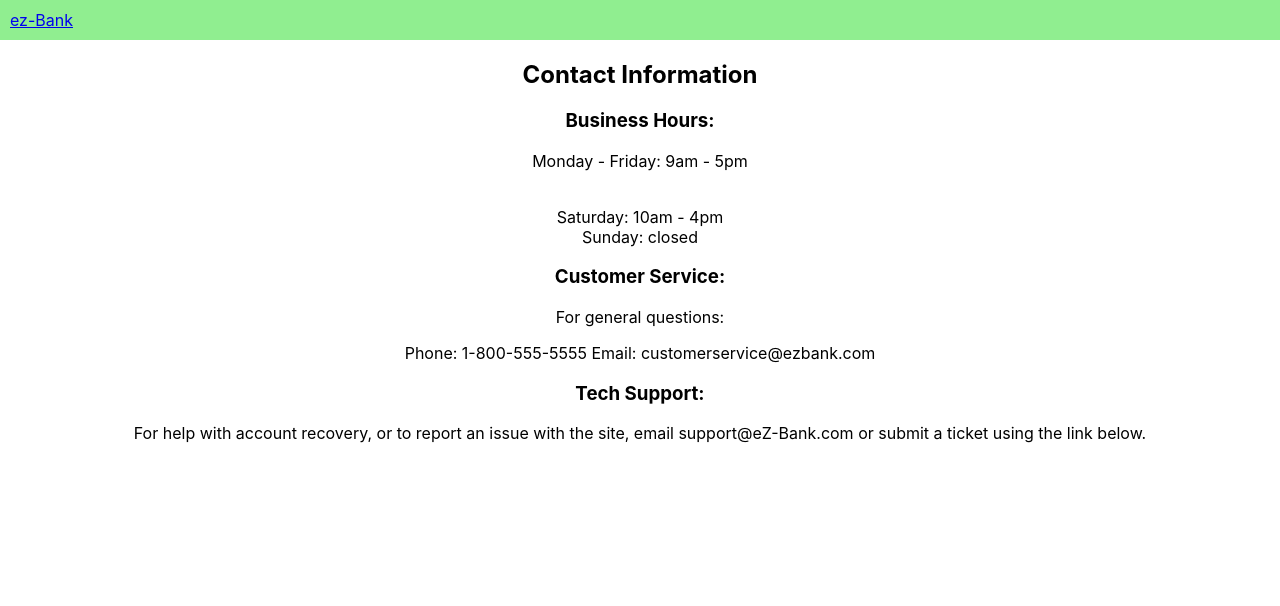
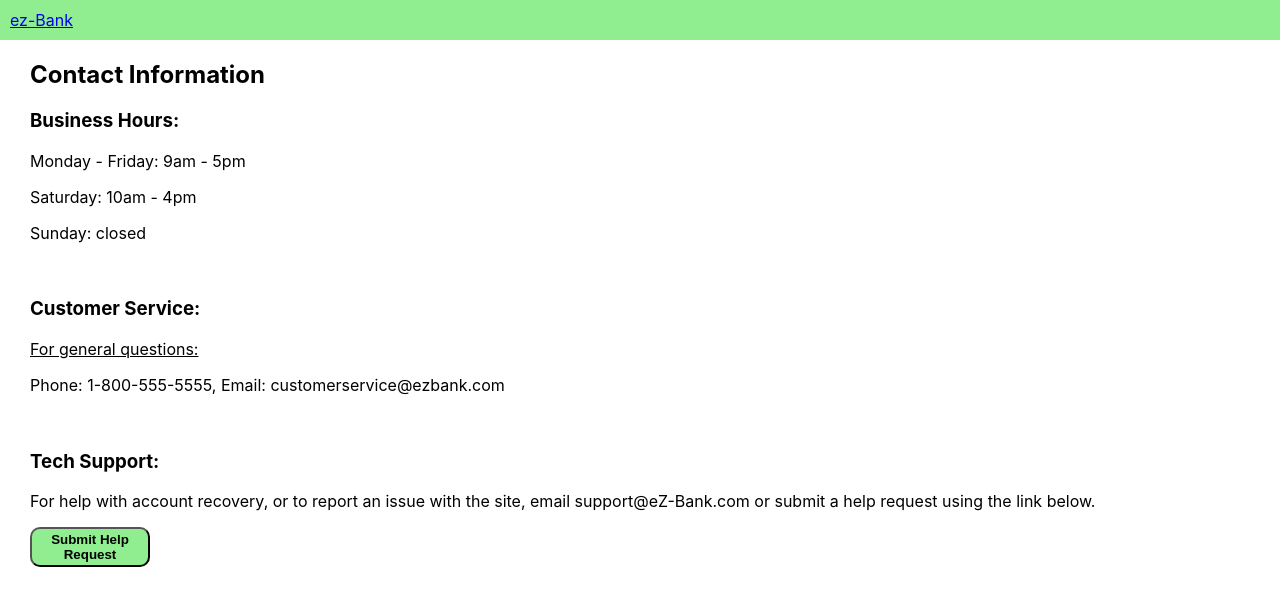
Before and after one commit to jbz6587/ezBank, a React (Create React App) app in the folder ezbank/: page /contact in a window 1280 px wide. Shown: the top 606 px of the page. Built offline with nearby package versions, Linux system fonts and the light colour scheme.

Commit message:
working on image uploader. also changed contact page layout

```diff
--- a/ezbank/package.json
+++ b/ezbank/package.json
@@ -6,6 +6,7 @@
     "react": "^16.11.0",
     "react-bootstrap": "^1.0.0-beta.14",
     "react-dom": "^16.11.0",
+    "react-images-upload": "^1.2.7",
     "react-router-dom": "^5.1.2",
     "react-scripts": "^3.2.0"
   },
--- /dev/null
+++ b/ezbank/src/css/contact.css
@@ -0,0 +1,8 @@
+#contactContainer {
+	text-align: left;
+	margin-left: 30px;
+}
+
+#helpButton {
+	height: 40px;
+}
--- a/ezbank/src/css/deposit.css
+++ b/ezbank/src/css/deposit.css
@@ -17,6 +17,19 @@
 	opacity: .7;
 }
 
+.imageUploader {
+	height: 30px;
+	width: 50%;
+}
+
+span.uploaderL {
+	display: inline-block;
+}
+
+span.uplaoderR {
+	display: inline-block;
+}
+
 .imagePlaceholder{
 	margin-left: 10px;
 	float: left;
--- a/ezbank/src/views/contact.js
+++ b/ezbank/src/views/contact.js
@@ -1,5 +1,6 @@
 import React, { Component } from 'react';
 import LandingNavbar from '../views/landingnavbar.js';
+import '../css/contact.css';
 
 export default class Contact extends Component {
 
@@ -9,23 +10,28 @@ export default class Contact extends Component {
 			<div>
 				<LandingNavbar/>
 			</div>
-			<div id='ContactDiv'>
+			<div id='contactContainer'>
 				<h2 id='ConctactTitle'>Contact Information</h2>
 				<div>
 					<h3 id='HoursTitle'> Business Hours:</h3>
 						<div>
-							<p> Monday - Friday: 		9am  - 5pm</p>
-							<br/>Saturday: 				10am - 4pm
-							<br/>Sunday: 				closed
+							<p> Monday - Friday: 9am - 5pm</p>
+							<p> Saturday: 10am - 4pm</p>
+							<p> Sunday: closed</p>
+							<br/>
 						</div>
 					<h3 id='ContactCS'> Customer Service: </h3>
 						<div>
-							<p> For general questions:</p>
-							<p> Phone: 1-800-555-5555 			Email: customerservice@ezbank.com</p>
+							<u> For general questions:</u>
+							<p> Phone: 1-800-555-5555, Email: customerservice@ezbank.com</p>
+							<br/>
 						</div>
 					<h3 id= 'SuportTitle'>Tech Support:</h3>
 						<p>For help with account recovery, or to report an issue with the site,
-				 		email support@eZ-Bank.com or submit a ticket using the link below.</p>
+				 		email support@eZ-Bank.com or submit a help request using the link below.</p>
+				 </div>
+				 <div>
+				 	<button id= "helpButton">Submit Help Request</button>
 				 </div>
 			</div>
 		</div>
--- a/ezbank/src/views/deposit.js
+++ b/ezbank/src/views/deposit.js
@@ -2,8 +2,21 @@ import React, { Component } from 'react';
 import {Link} from 'react-router-dom';
 import '../css/deposit.css';
 import SiteNavbar from '../views/sitenavbar.js';
+import ImageUploader from 'react-images-upload';
 
 export default class Deposit extends Component {
+
+	constructor(props) {
+        super(props);
+         this.state = { pictures: [] };
+         this.onDrop = this.onDrop.bind(this);
+    }
+
+    onDrop(picture) {
+        this.setState({
+            pictures: this.state.pictures.concat(picture),
+        });
+    }
 
 	render(){
 		return(
@@ -35,11 +48,33 @@ export default class Deposit extends Component {
 							<br/>
 							<b>Upload Images</b>
 							<br/>
-							<div class= "imagePlaceholder">image1</div>
-							<div class= "imagePlaceholder">image2</div>
+							<div>
+								<span id="uploaderL">
+									<ImageUploader
+										className="imageUploader"
+										label="Max file size: 10mb, accepted: jpg, png"
+						                withIcon={true}
+						                buttonText='Choose image'
+						                onChange={this.onDrop}
+						                imgExtension={['.jpg', '.png']}
+						                maxFileSize={10485760}
+						            />
+					            </span>
+						            <span id="uploaderR">
+						            <ImageUploader
+						            	className="imageUploader"
+										label="Max file size: 10mb, accepted: jpg, png"
+						                withIcon={true}
+						                buttonText='Choose image'
+						                onChange={this.onDrop}
+						                imgExtension={['.jpg', '.png']}
+						                maxFileSize={10485760}
+						            />
+					            </span>
+				            </div>
+
 						</div>
 						<div>
-							<br/><br/><br/><br/><br/>
 							<button type="button">Submit</button>
 							<button type="button">Cancel</button>
 						</div>
```
Also changed, not shown: 1 other file (tests, documents, lock files or other folders).
